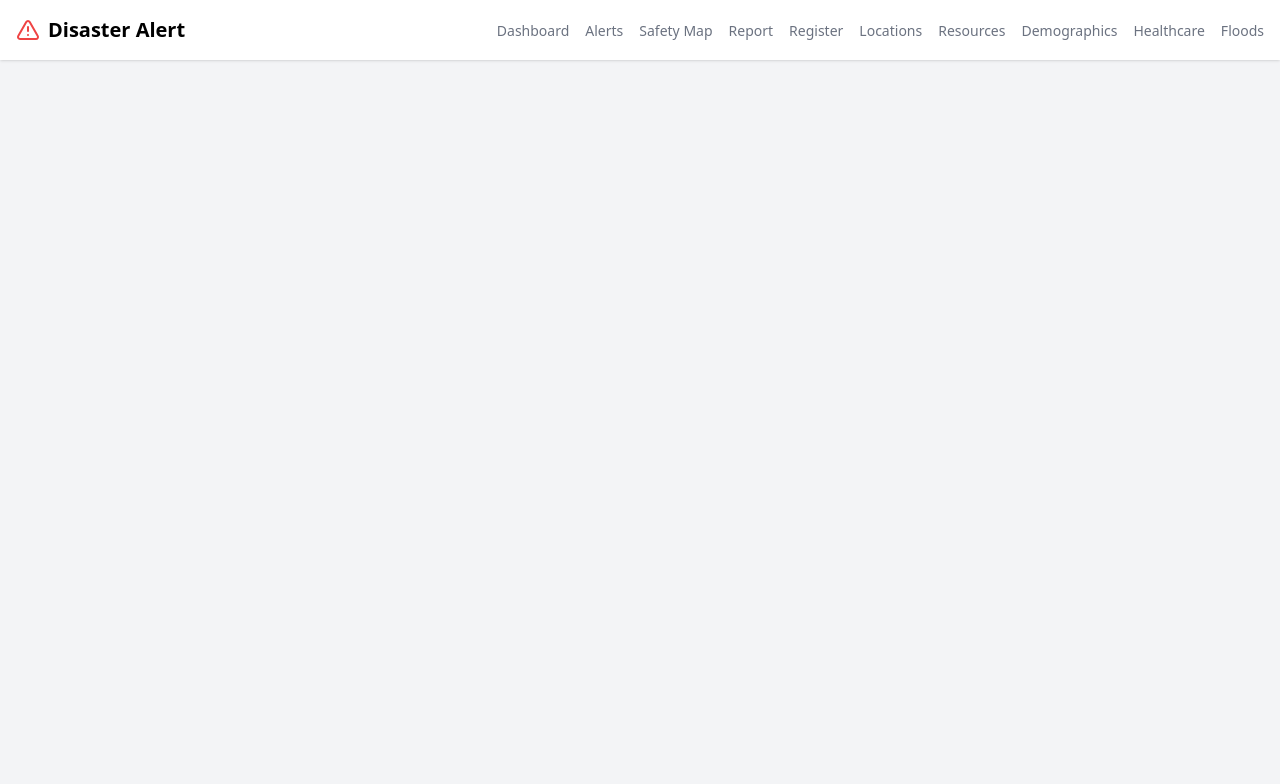
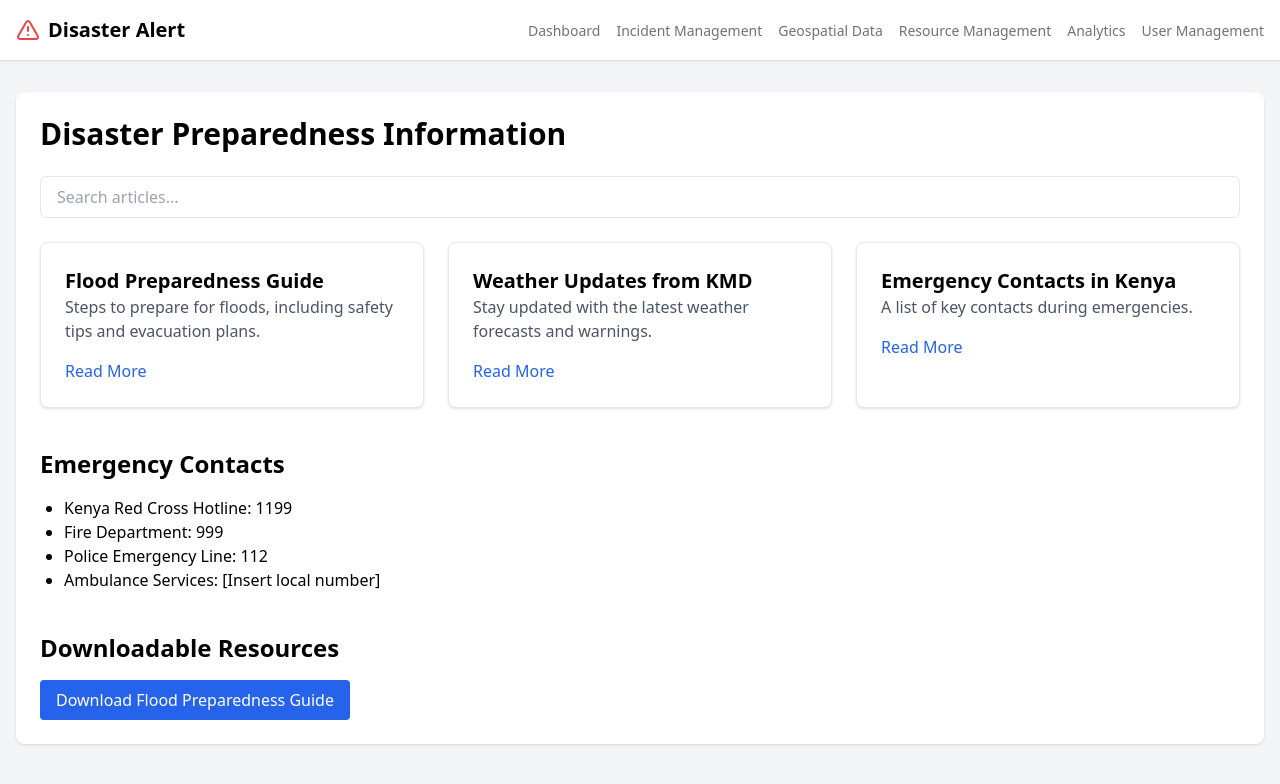
Before and after one commit to ArnoldKebaso/Disaster_monitoring_and_alert_system, a React (Create React App) app in the folder Front/Disaster-recovery-main/: page /disasterinfo in a window 1280 px wide. Shown: the top 784 px of the page. Built offline with nearby package versions, Linux system fonts and the light colour scheme.

Commit message:
feat: added an infomation hub section in the front-end

```diff
--- a/Front/Disaster-recovery-main/src/App.tsx
+++ b/Front/Disaster-recovery-main/src/App.tsx
@@ -13,6 +13,7 @@ import Register from './components/Register';
 import DemographicComponent from './components/DemographicComponent';
 import HealthcareComponent from './components/HealthcareComponent';
 import FloodComponent from './components/FloodComponent';
+import  DisasterInfo from './components/Infomation';
 
 const App: React.FC = () => {
   return (
@@ -31,6 +32,7 @@ const App: React.FC = () => {
           <Route path="/demographics" element={<DemographicComponent />} />
           <Route path="/healthcare" element={<HealthcareComponent />} />
           <Route path="/floods" element={<FloodComponent />} />
+          <Route path="/disasterinfo" element={<DisasterInfo />} />
         </Routes>
       </Layout>
     </Router>
--- /dev/null
+++ b/Front/Disaster-recovery-main/src/components/Infomation.tsx
@@ -0,0 +1,105 @@
+    import React, { useState, useEffect } from 'react';
+    // import axios from 'axios';
+    import { Card, CardContent } from './ui/card';
+    import { Button } from './ui/button';
+
+    interface Article {
+    id: number;
+    title: string;
+    summary: string;
+    link: string;
+    }
+
+    const DisasterInfo: React.FC = () => {
+    const [articles, setArticles] = useState<Article[]>([]);
+    const [searchQuery, setSearchQuery] = useState('');
+
+    useEffect(() => {
+        // Dummy data for demonstration purposes.
+        const fetchArticles = async () => {
+        const dummyArticles: Article[] = [
+            {
+            id: 1,
+            title: 'Flood Preparedness Guide',
+            summary: 'Steps to prepare for floods, including safety tips and evacuation plans.',
+            link: 'https://redcross.or.ke/flood-guide',
+            },
+            {
+            id: 2,
+            title: 'Weather Updates from KMD',
+            summary: 'Stay updated with the latest weather forecasts and warnings.',
+            link: 'https://meteo.go.ke',
+            },
+            {
+            id: 3,
+            title: 'Emergency Contacts in Kenya',
+            summary: 'A list of key contacts during emergencies.',
+            link: 'https://redcross.or.ke/emergency-contacts',
+            },
+        ];
+        setArticles(dummyArticles);
+        };
+
+        fetchArticles();
+    }, []);
+
+    const filteredArticles = articles.filter((article) =>
+        article.title.toLowerCase().includes(searchQuery.toLowerCase())
+    );
+
+    return (
+        <div className="p-6 bg-white rounded-lg shadow">
+        <h1 className="text-3xl font-bold mb-6">Disaster Preparedness Information</h1>
+
+        <div className="mb-6">
+            <input
+            type="text"
+            placeholder="Search articles..."
+            value={searchQuery}
+            onChange={(e) => setSearchQuery(e.target.value)}
+            className="w-full px-4 py-2 border rounded-md"
+            />
+        </div>
+
+        <div className="grid gap-6 md:grid-cols-2 lg:grid-cols-3">
+            {filteredArticles.map((article) => (
+            <Card key={article.id} className="border rounded-lg overflow-hidden">
+                <CardContent className="p-4">
+                <h3 className="text-xl font-semibold">{article.title}</h3>
+                <p className="text-gray-600 mb-4">{article.summary}</p>
+                <a
+                    href={article.link}
+                    target="_blank"
+                    rel="noopener noreferrer"
+                    className="text-blue-600 hover:underline"
+                >
+                    Read More
+                </a>
+                </CardContent>
+            </Card>
+            ))}
+        </div>
+
+        <div className="mt-10">
+            <h2 className="text-2xl font-semibold mb-4">Emergency Contacts</h2>
+            <ul className="list-disc pl-6">
+            <li>Kenya Red Cross Hotline: 1199</li>
+            <li>Fire Department: 999</li>
+            <li>Police Emergency Line: 112</li>
+            <li>Ambulance Services: [Insert local number]</li>
+            </ul>
+        </div>
+
+        <div className="mt-10">
+            <h2 className="text-2xl font-semibold mb-4">Downloadable Resources</h2>
+            <Button className="bg-blue-600 text-white px-4 py-2">
+            <a href="https://redcross.or.ke/flood-guide" target="_blank" rel="noopener noreferrer">
+                Download Flood Preparedness Guide
+            </a>
+            </Button>
+        </div>
+        </div>
+    );
+    };
+
+    export default DisasterInfo;
--- a/Front/Disaster-recovery-main/src/components/Layout.tsx
+++ b/Front/Disaster-recovery-main/src/components/Layout.tsx
@@ -1,7 +1,6 @@
 import React from 'react';
 import { Link, useLocation } from 'react-router-dom';
 import { AlertTriangle } from 'lucide-react';
-//import path from 'path';
 
 interface LayoutProps {
   children: React.ReactNode;
@@ -10,18 +9,43 @@ interface LayoutProps {
 const Layout: React.FC<LayoutProps> = ({ children }) => {
   const location = useLocation();
 
-  const navItems = [
-    { path: '/', label: 'Dashboard' },
-    { path: '/alerts', label: 'Alerts' },
-    { path: '/maps', label: 'Safety Map' },
-    { path: '/report', label: 'Report' },
-    { path: '/register', label: 'Register' },
-    { path: '/locations', label: 'Locations' },
-    { path: '/resources', label: 'Resources' },
-    { path: '/demographics', label: 'Demographics' },
-    { path: '/healthcare', label: 'Healthcare' },
-    {path: '/floods', label: 'Floods' }
-
+  const menuItems = [
+    {
+      label: 'Dashboard',
+      path: '/',
+    },
+    {
+      label: 'Incident Management',
+      submenu: [
+        { label: 'Alerts', path: '/alerts' },
+        { label: 'Report Incident', path: '/report' },
+      ],
+    },
+    {
+      label: 'Geospatial Data',
+      submenu: [
+        { label: 'Safety Map', path: '/maps' },
+        { label: 'Locations', path: '/locations' },
+      ],
+    },
+    {
+      label: 'Resource Management',
+      submenu: [
+        { label: 'Resources', path: '/resources' },
+        { label: 'Healthcare', path: '/healthcare' },
+      ],
+    },
+    {
+      label: 'Analytics',
+      submenu: [
+        { label: 'Demographics', path: '/demographics' },
+        { label: 'Flood Data', path: '/floods' },
+      ],
+    },
+    {
+      label: 'User Management',
+      path: '/register',
+    },
   ];
 
   return (
@@ -34,10 +58,10 @@ const Layout: React.FC<LayoutProps> = ({ children }) => {
           </Link>
           <nav>
             <ul className="flex space-x-4">
-              {navItems.map((item) => (
-                <li key={item.path}>
+              {menuItems.map((item) => (
+                <li key={item.label} className="relative group">
                   <Link
-                    to={item.path}
+                    to={item.path || '#'}
                     className={`text-sm font-medium ${
                       location.pathname === item.path
                         ? 'text-blue-600'
@@ -46,15 +70,27 @@ const Layout: React.FC<LayoutProps> = ({ children }) => {
                   >
                     {item.label}
                   </Link>
+                  {item.submenu && (
+                    <ul className="absolute hidden group-hover:block bg-white shadow-lg py-2">
+                      {item.submenu.map((subItem) => (
+                        <li key={subItem.label}>
+                          <Link
+                            to={subItem.path}
+                            className="block px-4 py-2 text-sm text-gray-500 hover:bg-gray-100 hover:text-gray-700"
+                          >
+                            {subItem.label}
+                          </Link>
+                        </li>
+                      ))}
+                    </ul>
+                  )}
                 </li>
               ))}
             </ul>
           </nav>
         </div>
       </header>
-      <main className="container mx-auto px-4 py-8">
-        {children}
-      </main>
+      <main className="container mx-auto px-4 py-8">{children}</main>
     </div>
   );
 };
```
